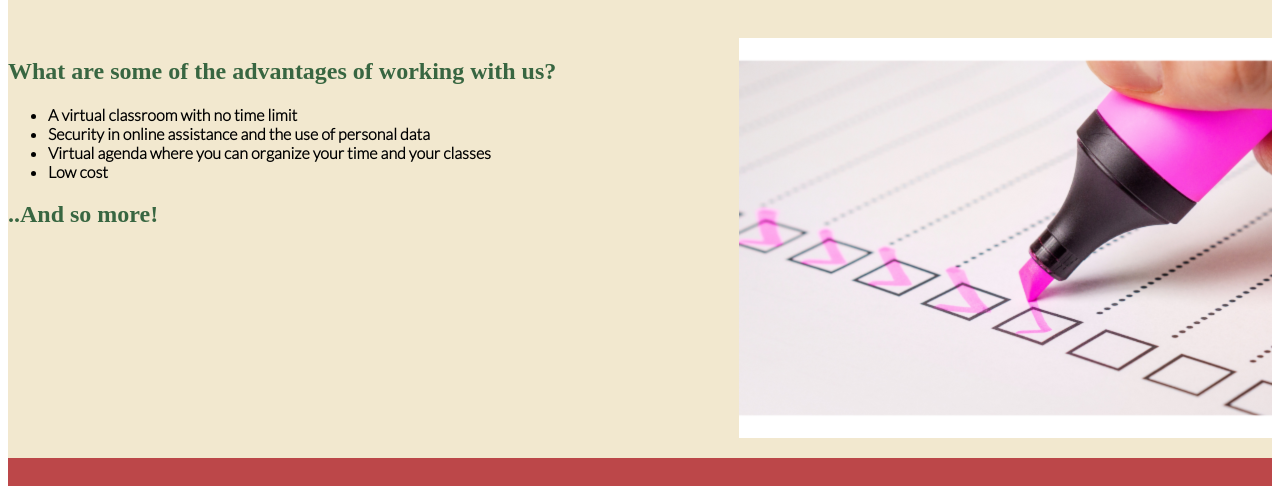
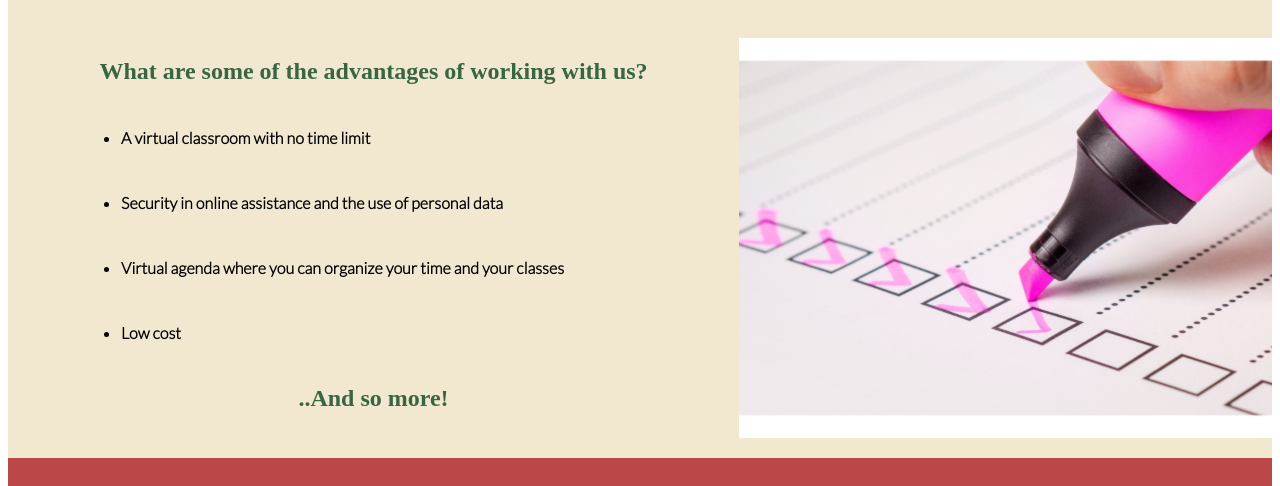
Before and after one commit to letiabelenda/Programming, a plain HTML site: page WDD 130/wdd130/proyect/imateacher.html in a window 1280 px wide. Shown: the part 1620-2106 px from the top of the page. Drawn offline with Linux system fonts and the light colour scheme; a web font is replaced by a local one.

Commit message:
06122022

```diff
--- a/WDD 130/wdd130/proyect/imateacher.html
+++ b/WDD 130/wdd130/proyect/imateacher.html
@@ -59,12 +59,14 @@
         </div>
         <div id="adventages-text">
             <h2>What are some of the advantages of working with us?</h2>
+            <div id="vignettes">
                 <ul>
                     <li><strong>A virtual classroom with no time limit</strong></li>
                     <li><strong>Security in online assistance and the use of personal data</strong></li>
                     <li><strong>Virtual agenda where you can organize your time and your classes</strong></li>
                     <li><strong>Low cost</strong></li>
                 </ul>
+            </div>
             <h2>..And so more!</h2>
         </div>
         <img class = "advantages-img" src="images/teacher_two.png" alt="Adventages Image">
--- a/WDD 130/wdd130/proyect/styles/imateacher.css
+++ b/WDD 130/wdd130/proyect/styles/imateacher.css
@@ -43,6 +43,8 @@ h1{
 h2{
     font-family: 'Fuzzy Bubbles';
     color: #386641;
+    text-align: center;
+    font-size: x-large;
 }
 #information{
     display: grid;
@@ -62,6 +64,12 @@ input{
     grid-column: 1/2;
     grid-row: 2/3;
     font-family: 'Lato', Helvetica, sans-serif;
+}
+#vignettes{
+    text-align: left;
+    margin-left: 10%;
+    font-size:medium;
+    line-height: 65px;
 }
 .advantages-img{
     grid-column: 2/3;
```
Lines whose indentation alone changed are shown as unchanged.
